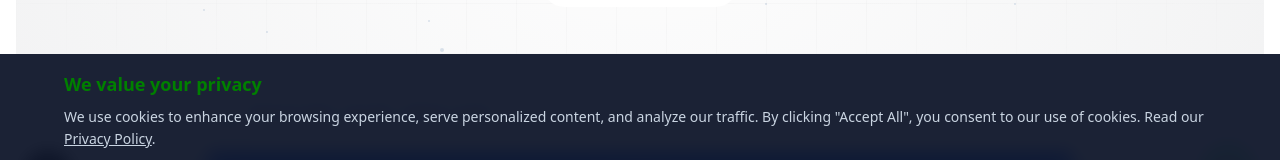
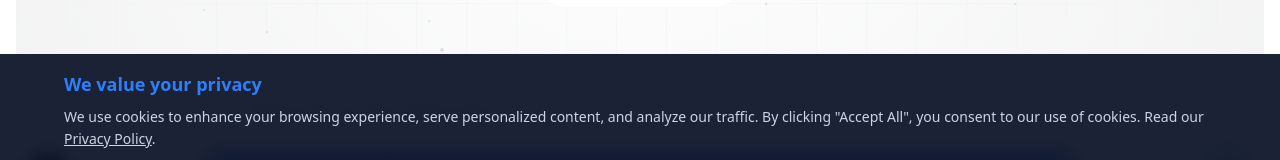
Before and after one commit to manibhai1989/the-rojgar-palace, a Next.js app: page / in a window 1280 px wide. Shown: the part 577-737 px from the top of the page. Built offline with nearby package versions, Linux system fonts and the light colour scheme; no server answers; the database is empty.

Commit message:
Fix: Force Cookie Consent styles and bust cache

```diff
--- a/src/components/legal/CookieConsent.tsx
+++ b/src/components/legal/CookieConsent.tsx
@@ -29,14 +29,14 @@ export function CookieConsent() {
         <div className="fixed bottom-0 left-0 right-0 z-50 p-4 md:p-6 bg-slate-900/95 backdrop-blur text-white border-t border-white/10 shadow-2xl animate-in slide-in-from-bottom duration-500">
             <div className="container mx-auto max-w-6xl flex flex-col md:flex-row items-center justify-between gap-4">
                 <div className="flex-1 space-y-2">
-                    <h3 className="text-lg font-bold text-[#008000] dark:text-emerald-400">We value your privacy</h3>
+                    <h3 className="text-lg font-bold text-blue-500 dark:text-blue-400">We value your privacy</h3>
                     <p className="text-sm text-slate-300 leading-relaxed">
                         We use cookies to enhance your browsing experience, serve personalized content, and analyze our traffic.
                         By clicking "Accept All", you consent to our use of cookies. Read our <Link href="/privacy" className="underline hover:text-white">Privacy Policy</Link>.
                     </p>
                 </div>
                 <div className="flex items-center gap-3">
-                    <Button variant="outline" className="border-white/20 text-white hover:bg-white/10 hover:text-white" onClick={() => setIsVisible(false)}>
+                    <Button className="bg-transparent border border-white/20 !text-white hover:bg-white/10" onClick={() => setIsVisible(false)}>
                         <X className="mr-2 h-4 w-4" /> Decline
                     </Button>
                     <Button className="bg-blue-600 hover:bg-blue-700 text-white font-bold shadow-lg shadow-blue-500/20" onClick={acceptCookies}>
```
